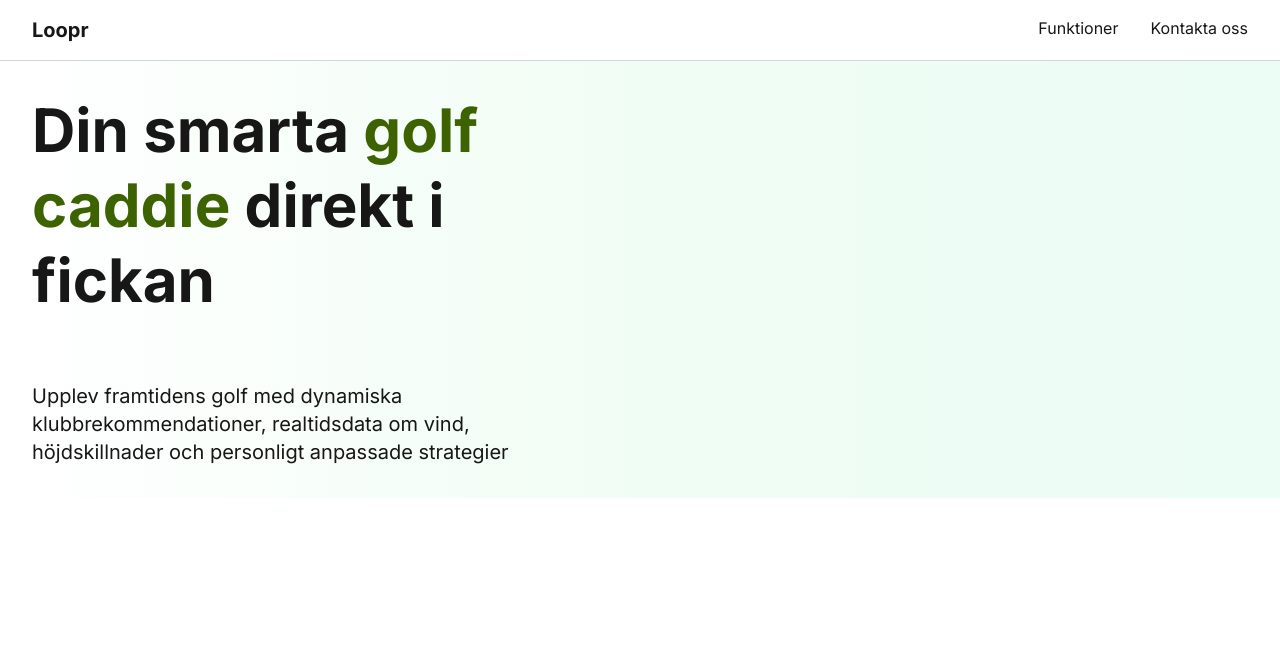
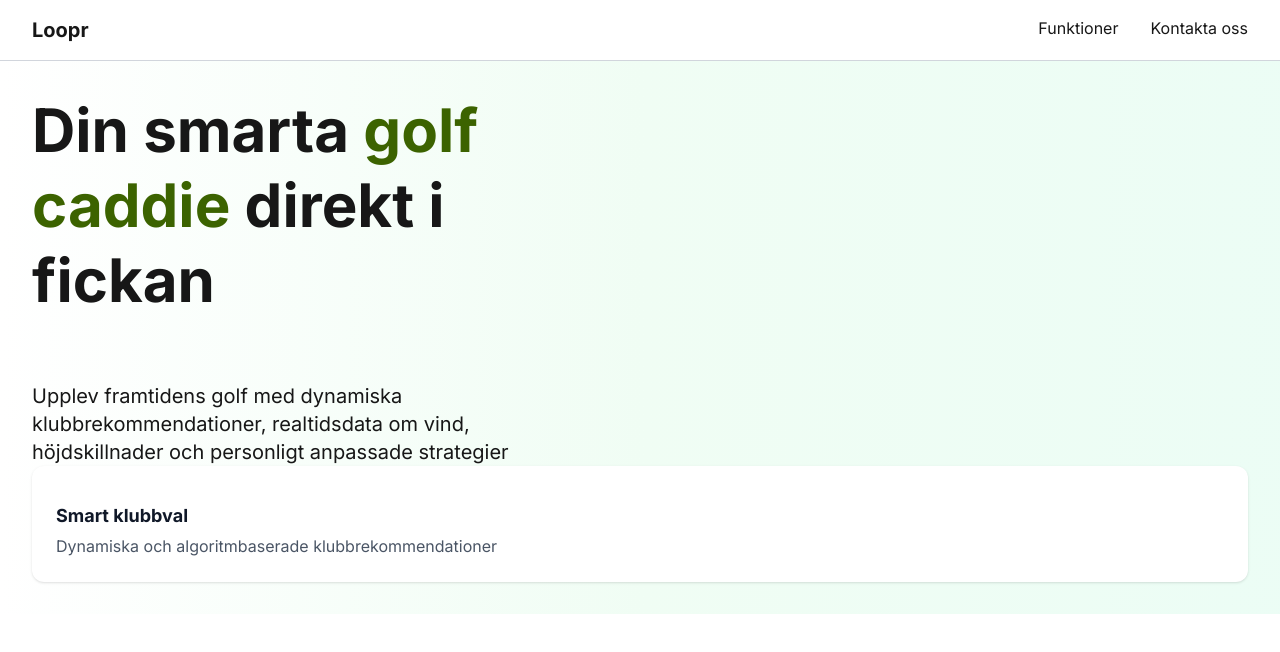
Before and after one commit to maxjvjohansson/loopr-web, a Next.js app: page / in a window 1280 px wide. Shown: the top 652 px of the page. Built offline with nearby package versions, Linux system fonts and the light colour scheme.

Commit message:
Add: FeatureCard component, still WIP

```diff
--- /dev/null
+++ b/src/components/FeatureCard/FeatureCard.tsx
@@ -0,0 +1,19 @@
+interface FeatureCardProps {
+  icon?: React.ReactNode;
+  title: string;
+  description: string;
+}
+
+export default function FeatureCard({
+  icon,
+  title,
+  description,
+}: FeatureCardProps) {
+  return (
+    <div className="bg-white rounded-xl p-6 shadow-sm text-left">
+      <div className="text-lime-800 text-2xl mb-3">{icon}</div>
+      <h3 className="font-bold text-lg text-gray-900">{title}</h3>
+      <p className="text-gray-600 mt-1">{description}</p>
+    </div>
+  );
+}
--- a/src/components/Hero/Hero.tsx
+++ b/src/components/Hero/Hero.tsx
@@ -1,3 +1,5 @@
+import FeatureCard from "../FeatureCard/FeatureCard";
+
 export default function Hero() {
   return (
     <section className="bg-gradient-to-r from-white via-green-50 to-emerald-50 p-8">
@@ -14,6 +16,12 @@ export default function Hero() {
           strategier
         </p>
       </div>
+      <div>
+        <FeatureCard
+          title="Smart klubbval"
+          description="Dynamiska och algoritmbaserade klubbrekommendationer"
+        />
+      </div>
     </section>
   );
 }
```
